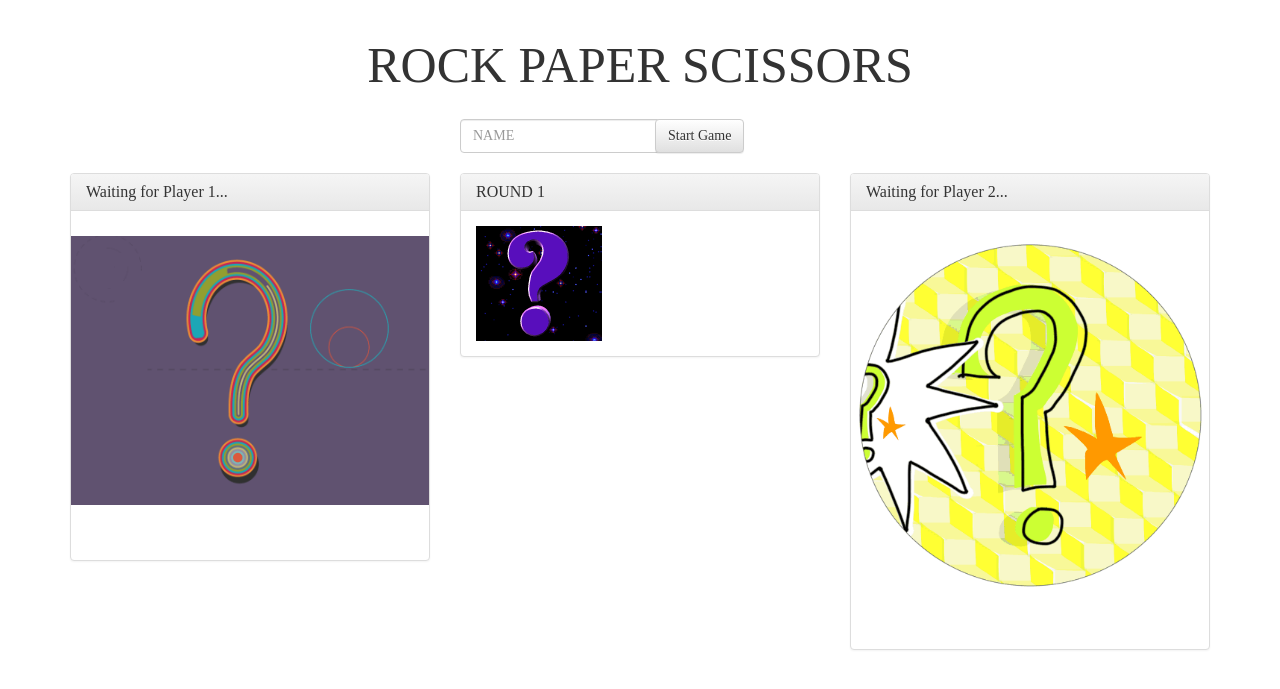
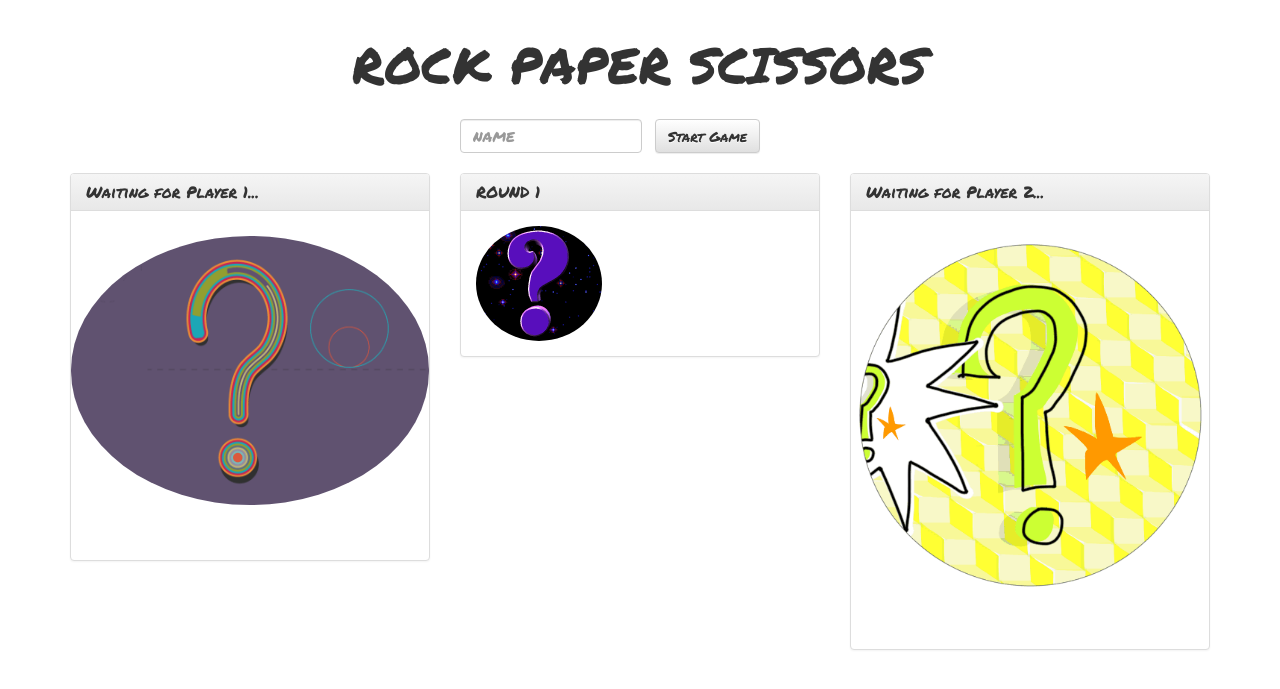
Before and after one commit to aksm/RPS-Multiplayer, a PHP site: page / in a window 1280 px wide. Shown: the top 689 px of the page. Run offline with PHP 8.4, Linux system fonts and the light colour scheme; some libraries are stand-ins or nearby versions.

Commit message:
Update styling

```diff
--- a/assets/css/style.css
+++ b/assets/css/style.css
@@ -1,3 +1,6 @@
+body {
+	font-family: "Permanent Marker", "Open Sans", sans-serif;
+}
 h1 {
 	font-size: 50px;
 }
@@ -17,6 +20,7 @@ h1 {
 button {
 	padding: 0;
 	border: none;
+	background: transparent;
 }
 .token-choice .row {
 	margin-top: 10px;
@@ -26,3 +30,10 @@ button {
 	overflow-y: scroll;
 	height: 150px;
 }
+.chat-user {
+	font-size: 25px;
+}
+.chat-text {
+	font-size: 20px;
+	color: red;
+}
--- a/assets/js/chat.js
+++ b/assets/js/chat.js
@@ -23,7 +23,11 @@ $(document).ready(function() {
 				 		var chatstatus = {};
 				 		chatstatus["chat/m"+mnumber+"/status"] = "sent";
 				 		database.ref(gamekey).update(chatstatus);
-				 		$("#chat-display").append("<p>"+snapshot.val().chat["m"+mnumber].player+": "+snapshot.val().chat["m"+mnumber].text);
+				 		if((role == "player1" && username == snapshot.val().chat["m"+mnumber].player) || (role == "player2" && opponentname == snapshot.val().chat["m"+mnumber].player)) {
+				 			$("#chat-display").append("<p class='text-left chat-user'>"+snapshot.val().chat["m"+mnumber].player+"<p class='text-left chat-text'>"+snapshot.val().chat["m"+mnumber].text+"<hr>");
+						} else if((role == "player2" && username == snapshot.val().chat["m"+mnumber].player) || (role == "player1" && opponentname == snapshot.val().chat["m"+mnumber].player)) {
+				 			$("#chat-display").append("<p class='text-right chat-user'>"+snapshot.val().chat["m"+mnumber].player+"<p class='text-right chat-text'>"+snapshot.val().chat["m"+mnumber].text+"<hr>");
+						}
 					}
 				}
 
--- a/assets/js/game.js
+++ b/assets/js/game.js
@@ -41,7 +41,7 @@ function rebootRound(snapshot) {
 		$(".rps").prop("disabled", false);
 		show($("#"+role+" .tokens"));
 		$("#game .panel-heading").html("ROUND "+round);
-		$("#game .panel-body").html("<img src='"+pickImage("question")+"' class='img-responsive'>")
+		$("#game .panel-body").html("<img src='"+pickImage("question")+"' class='img-responsive img-circle'>")
 }
 function player1Wins(snapshot) {
 	p1wins = snapshot.val().player1.wins;
@@ -72,14 +72,14 @@ function roundEnd(snapshot) {
 	var p2img = snapshot.val().player2.img;
 	var roundWinner = snapshot.val().roundWinner;
 	$("#game .panel-heading").html(roundWinner);
-	$("#game .panel-body").html("<img src='"+p1img+"' class='img-responsive'><img src='"+p2img+"' class='img-responsive'>");
+	$("#game .panel-body").html("<img src='"+p1img+"' class='img-responsive img-circle'><img src='"+p2img+"' class='img-responsive img-circle'>");
 }
 $(document).ready(function() {
 
 	// Initialize placeholder image for players
-	$("#player1 .question").html("<img src='"+pickImage("question")+"' class='img-responsive'>")
-	$("#player2 .question").html("<img src='"+pickImage("question")+"' class='img-responsive'>")
-	$("#game .panel-body").html("<img src='"+pickImage("question")+"' class='img-responsive'>")
+	$("#player1 .question").html("<img src='"+pickImage("question")+"' class='img-responsive img-circle'>")
+	$("#player2 .question").html("<img src='"+pickImage("question")+"' class='img-responsive img-circle'>")
+	$("#game .panel-body").html("<img src='"+pickImage("question")+"' class='img-responsive img-circle'>")
 	// Update any waiting player in html and change button text
 	database.ref().orderByKey().limitToLast(1).on("child_added", function(snapshot) {
 		if(snapshot.val().players == 1) {
@@ -100,9 +100,9 @@ $(document).ready(function() {
 				playerState = "joined";
 				hide($("#start-section"));
 				hide($("#player1 .question"));
-				$("#player1 .rock").html("<button class='rps' data-token='rock'><img src='"+pickImage("rock")+"' class='img-responsive'>");
-				$("#player1 .paper").html("<button class='rps' data-token='paper'><img src='"+pickImage("paper")+"' class='img-responsive'>");
-				$("#player1 .scissors").html("<button class='rps' data-token='scissors'><img src='"+pickImage("scissors")+"' class='img-responsive'>");
+				$("#player1 .rock").html("<button class='btn btn-default rps' data-token='rock'><img src='"+pickImage("rock")+"' class='img-responsive img-circle'>");
+				$("#player1 .paper").html("<button class='btn btn-default rps' data-token='paper'><img src='"+pickImage("paper")+"' class='img-responsive img-circle'>");
+				$("#player1 .scissors").html("<button class='btn btn-default rps' data-token='scissors'><img src='"+pickImage("scissors")+"' class='img-responsive img-circle'>");
 				show($("#player1 .rock"));
 				show($("#player1 .paper"));
 				show($("#player1 .scissors"));
@@ -123,9 +123,9 @@ $(document).ready(function() {
 				$("#player2-status").html("PLAYER 2: "+username);
 				hide($("#start-section"));
 				hide($("#player2 .question"));
-				$("#player2 .rock").html("<button class='rps' data-token='rock'><img src='"+pickImage("rock")+"' class='img-responsive'>");
-				$("#player2 .paper").html("<button class='rps' data-token='paper'><img src='"+pickImage("paper")+"' class='img-responsive'>");
-				$("#player2 .scissors").html("<button class='rps' data-token='scissors'><img src='"+pickImage("scissors")+"' class='img-responsive'>");
+				$("#player2 .rock").html("<button class='btn btn-default rps' data-token='rock'><img src='"+pickImage("rock")+"' class='img-responsive img-circle'>");
+				$("#player2 .paper").html("<button class='btn btn-default rps' data-token='paper'><img src='"+pickImage("paper")+"' class='img-responsive img-circle'>");
+				$("#player2 .scissors").html("<button class='btn btn-default rps' data-token='scissors'><img src='"+pickImage("scissors")+"' class='img-responsive img-circle'>");
 				show($("#player2 .rock"));
 				show($("#player2 .paper"));
 				show($("#player2 .scissors"));
--- a/index.html
+++ b/index.html
@@ -4,6 +4,8 @@
 	<meta name="viewport" content="width=device-width, initial-scale=1.0">
 	<meta charset="UTF-8">
 	<title>Rock Paper Scissors Multiplayer</title>
+	<!-- Load google permanent marker font -->
+    <link href='https://fonts.googleapis.com/css?family=Permanent+Marker:400,700' rel='stylesheet' type='text/css'>
 	<!-- Link to jQuery -->
 	<script src="https://code.jquery.com/jquery-3.1.0.min.js" integrity="sha256-cCueBR6CsyA4/9szpPfrX3s49M9vUU5BgtiJj06wt/s=" crossorigin="anonymous"></script>
 
```
